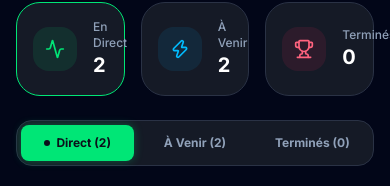
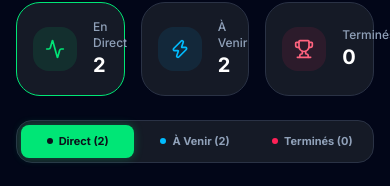
Before and after one commit to monsieurmeteo/apk-tennis, a Next.js app in the folder tennis-app/: page / in a window 390 px wide. Shown: the part 215-401 px from the top of the page. Built offline with nearby package versions, Linux system fonts and the light colour scheme; no server answers; the database is empty.

Commit message:
style(frontend): unify tab alignment, reduce heights and responsive text

```diff
--- a/tennis-app/src/app/page.tsx
+++ b/tennis-app/src/app/page.tsx
@@ -212,10 +212,14 @@ export default function Dashboard() {
             setSearchQuery('');
             setSelectedTournament('');
           }}
-          className={`flex-1 py-2.5 rounded-lg text-xs font-bold transition-all flex items-center justify-center gap-1.5 ${activeTab === 'live' ? 'bg-[#00E676] text-[#0B101A] shadow-[0_0_10px_rgba(0,230,118,0.3)]' : 'text-slate-400 hover:text-slate-200'}`}
+          className={`flex-1 py-2 rounded-lg text-[11px] sm:text-xs font-bold transition-all flex items-center justify-center gap-1.5 ${
+            activeTab === 'live'
+              ? 'bg-[#00E676] text-[#0B101A] shadow-[0_0_10px_rgba(0,230,118,0.3)]'
+              : 'text-slate-400 hover:text-slate-200'
+          }`}
         >
           <span className={`w-1.5 h-1.5 rounded-full ${activeTab === 'live' ? 'bg-[#0B101A]' : 'bg-[#00E676] animate-pulse'}`}></span>
-          Direct ({liveCount})
+          <span>Direct ({liveCount})</span>
         </button>
         <button
           onClick={() => {
@@ -223,9 +227,14 @@ export default function Dashboard() {
             setSearchQuery('');
             setSelectedTournament('');
           }}
-          className={`flex-1 py-2.5 rounded-lg text-xs font-bold transition-all ${activeTab === 'upcoming' ? 'bg-sky-500 text-slate-950 shadow-[0_0_10px_rgba(14,165,233,0.3)]' : 'text-slate-400 hover:text-slate-200'}`}
+          className={`flex-1 py-2 rounded-lg text-[11px] sm:text-xs font-bold transition-all flex items-center justify-center gap-1.5 ${
+            activeTab === 'upcoming'
+              ? 'bg-sky-500 text-slate-950 shadow-[0_0_10px_rgba(14,165,233,0.3)]'
+              : 'text-slate-400 hover:text-slate-200'
+          }`}
         >
-          À Venir ({upcomingCount})
+          <span className={`w-1.5 h-1.5 rounded-full ${activeTab === 'upcoming' ? 'bg-slate-950' : 'bg-sky-400'}`}></span>
+          <span>À Venir ({upcomingCount})</span>
         </button>
         <button
           onClick={() => {
@@ -233,9 +242,14 @@ export default function Dashboard() {
             setSearchQuery('');
             setSelectedTournament('');
           }}
-          className={`flex-1 py-2.5 rounded-lg text-xs font-bold transition-all ${activeTab === 'completed' ? 'bg-rose-500 text-[#0B101A] shadow-[0_0_10px_rgba(244,63,94,0.3)]' : 'text-slate-400 hover:text-slate-200'}`}
+          className={`flex-1 py-2 rounded-lg text-[11px] sm:text-xs font-bold transition-all flex items-center justify-center gap-1.5 ${
+            activeTab === 'completed'
+              ? 'bg-rose-500 text-[#0B101A] shadow-[0_0_10px_rgba(244,63,94,0.3)]'
+              : 'text-slate-400 hover:text-slate-200'
+          }`}
         >
-          Terminés ({completedCount})
+          <span className={`w-1.5 h-1.5 rounded-full ${activeTab === 'completed' ? 'bg-[#0B101A]' : 'bg-rose-500'}`}></span>
+          <span>Terminés ({completedCount})</span>
         </button>
       </div>
 
```
